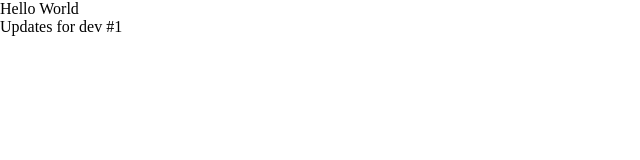
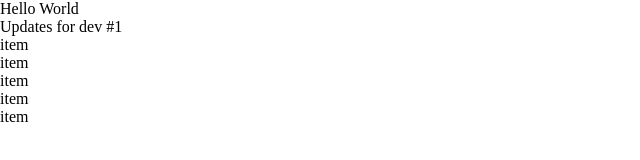
Before and after one commit to OnlyRaydek/test-lesson-git, a plain HTML site: page index.html in a window 1280 px wide. Shown: the whole page, without its empty margins (0-640 px from the left). Drawn offline with Linux system fonts and the light colour scheme.

Commit message:
add list

```diff
--- a/index.html
+++ b/index.html
@@ -9,5 +9,12 @@
 <body>
   <div>Hello World</div>
   <div>Updates for dev #1</div>
+  <ul>
+    <li>item</li>
+    <li>item</li>
+    <li>item</li>
+    <li>item</li>
+    <li>item</li>
+  </ul>
 </body>
 </html>
```
